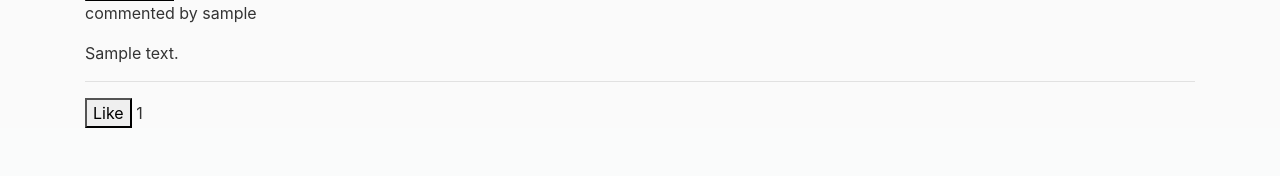
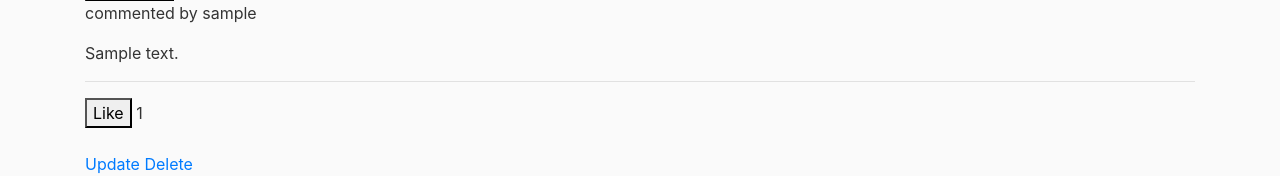
Before and after one commit to slmnkankal/django_blog_project, a Django app: a page that uses app/templates/app/post_detail.html in a window 1280 px wide. Shown: the part 781-957 px from the top of the page. Before the commit the page ends 909 px from the top, so only its background shows below. Run offline with Django 4.2, Linux system fonts and the light colour scheme; a user stored in the database is signed in; tables that the repository leaves empty hold one stand-in row (values such as "Sample post"); grey boxes marked "Sample" are stand-in pictures; some libraries are stand-ins or nearby versions.

Commit message:
added update and delete

```diff
--- a/app/templates/app/post_detail.html
+++ b/app/templates/app/post_detail.html
@@ -24,5 +24,10 @@
     <button type="submit">Like</button> {{ object.like_count }}
 
 </form>
+<br>
+{% if user.id == object.author.id %}
+<a href="{% url 'app:update' object.slug %}">Update</a>
+<a href="{% url 'app:delete' object.slug %}">Delete</a>
+{% endif %}
 
 {% endblock content %}
```
Also changed, not shown: media_root/app/2/6.jpeg (added).
